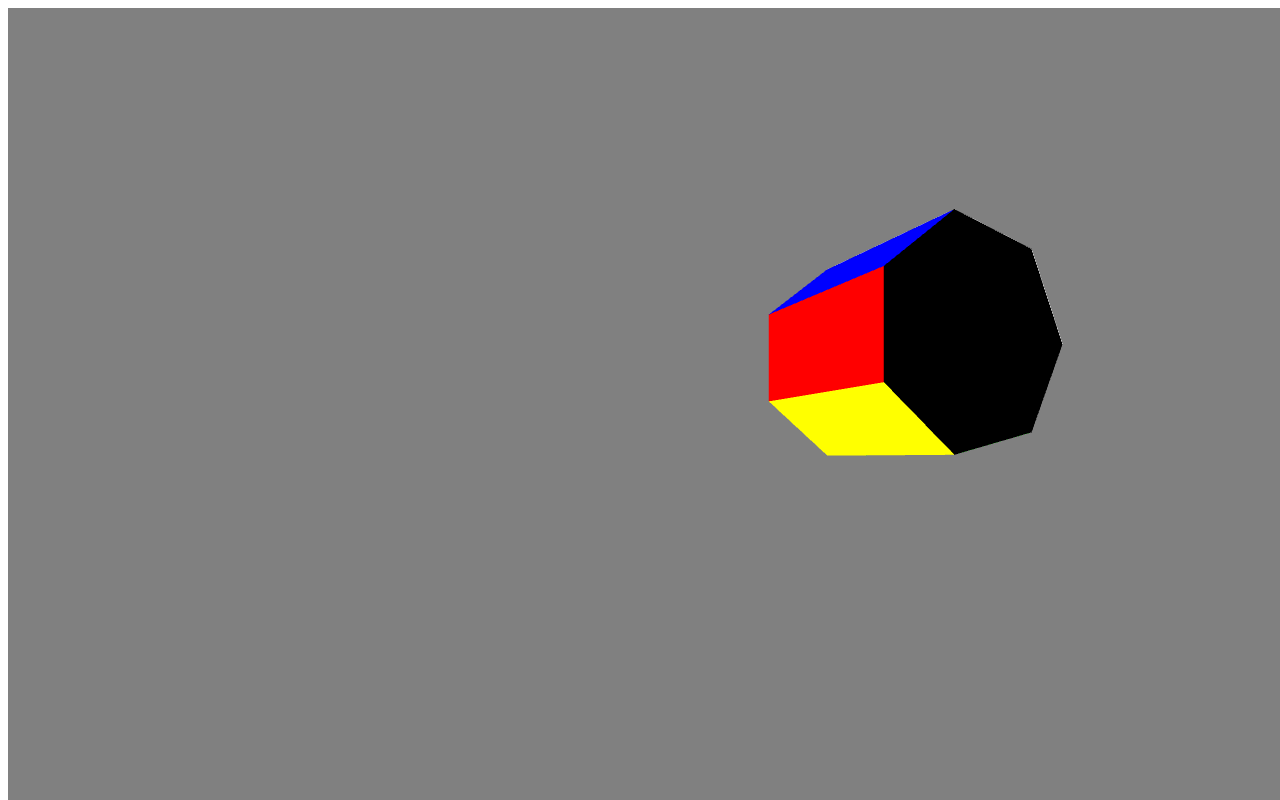
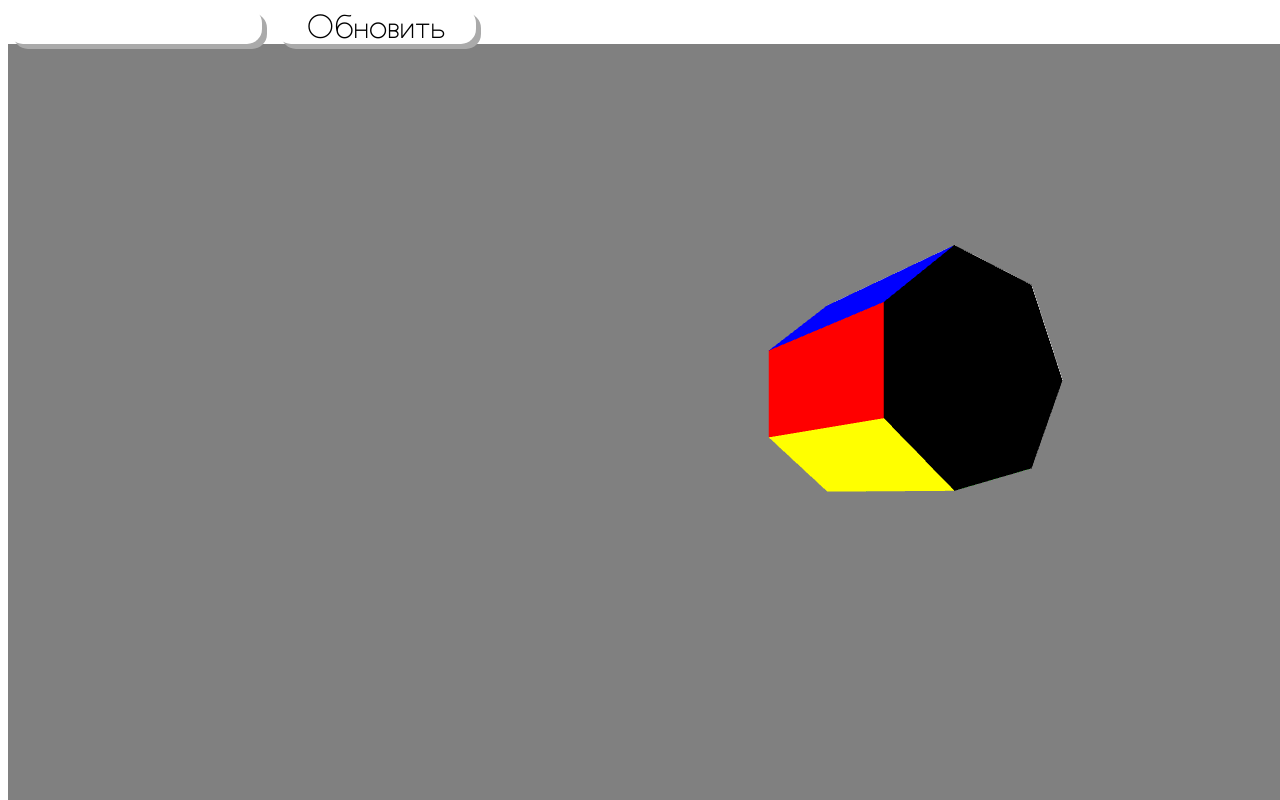
Before and after one commit to geekrope/webfolio, a plain HTML site: page index.html in a window 1280 px wide. Shown: the top 800 px of the page. Drawn offline with Linux system fonts and the light colour scheme; animation ran at ten frames a second.

```diff
--- /dev/null
+++ b/index.css
@@ -0,0 +1,50 @@
+body {
+}
+
+.nInput {
+    width: 250px;
+    font-family: Caviar;
+    height: 90%;
+    font-size: 30px;
+    border-radius: 0.5em;
+    background: white;
+    filter: drop-shadow(5px 5px 0px #aaaaaa);
+    margin: auto;
+    border: none;
+    outline: none;
+    text-align: center;
+    transition: 0.1s;
+}
+
+    .nInput:hover {
+        filter: drop-shadow(0px 0px 0px #aaaaaa);
+    }
+
+.button {
+    width: 200px;
+    border: none;
+    font-family: Caviar;
+    height: 90%;
+    font-size: 30px;
+    border-radius: 0.5em;
+    background: white;
+    filter: drop-shadow(5px 5px 0px #aaaaaa);
+    margin-left: 10px;
+    outline: none;
+    text-align: center;
+    transition: 0.1s;
+}
+
+    .button:hover {
+        filter: drop-shadow(0px 0px 0px #aaaaaa);
+    }
+
+.grid {
+    grid-template-rows: 100px auto;
+    grid-template-columns: 300px auto;
+}
+
+@font-face {
+    src: url(caviar.ttf);
+    font-family: Caviar;
+}
--- a/index.html
+++ b/index.html
@@ -5,11 +5,14 @@
     <title></title>
     <script src="drawing.js">
     </script>
+    <link rel="stylesheet" href="index.css">
 </head>
 <body onload="InitCube()">
-    <canvas width="1600" height="900" id="cnvs">
-    </canvas>
-    <div style="width:500px;height:500px;transform:matrix3d(1,0,1,0, 0,1,0,0, 0,0,1,0, 0,0,0,0);background:red">
+    <div class="grid">
+        <input class="nInput" type="number" style="grid-row-start:1;grid-column-start:1" />
+        <button class="button" style="grid-row-start:1;grid-column-start:2">Обновить</button>
+        <canvas width="1600" height="900" id="cnvs" style="grid-row-start:2;grid-column-start:1;grid-column-end:3">
+        </canvas>
     </div>
 </body>
 </html>
```
Also changed, not shown: caviar.ttf (added), 1 other file.
